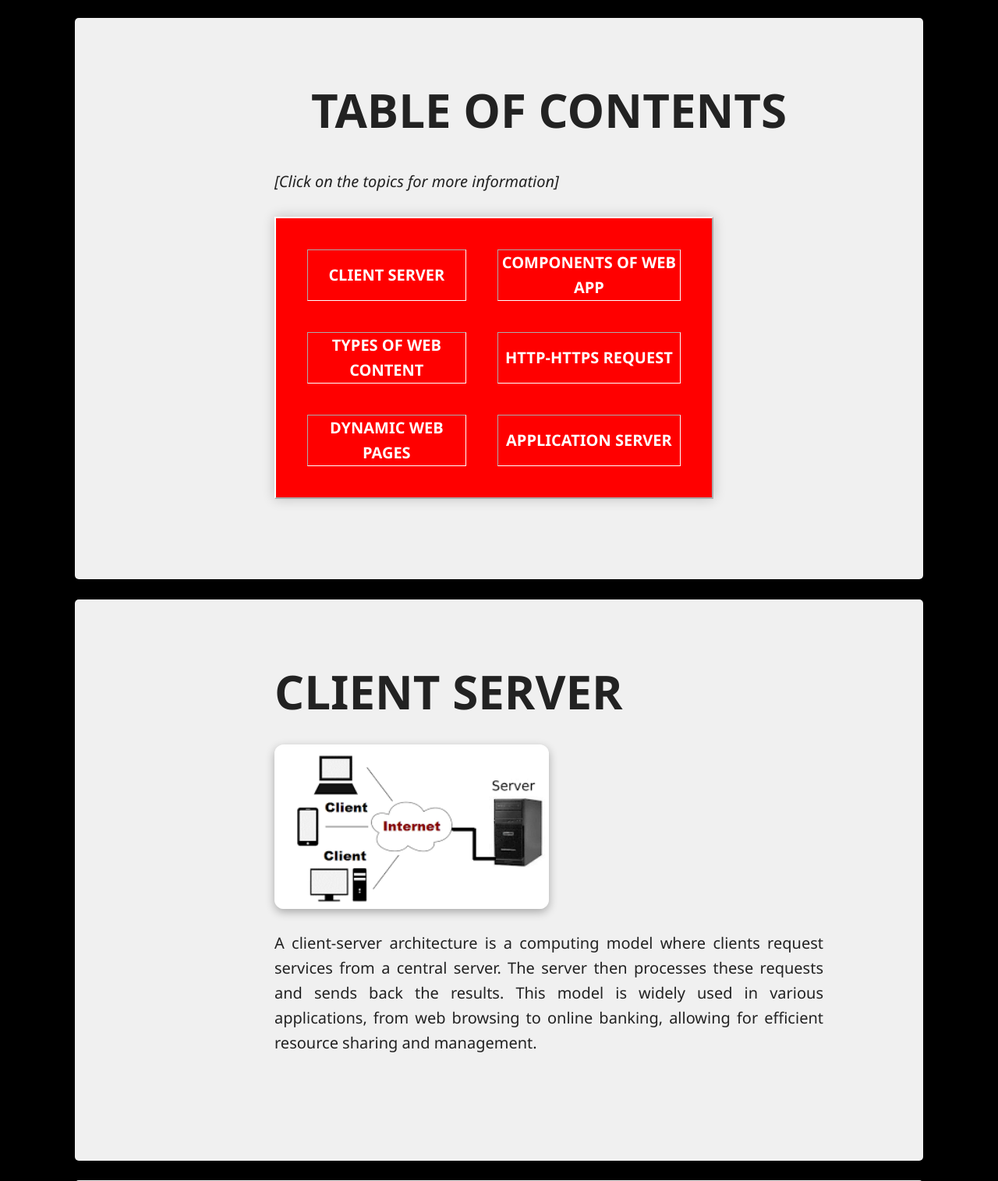
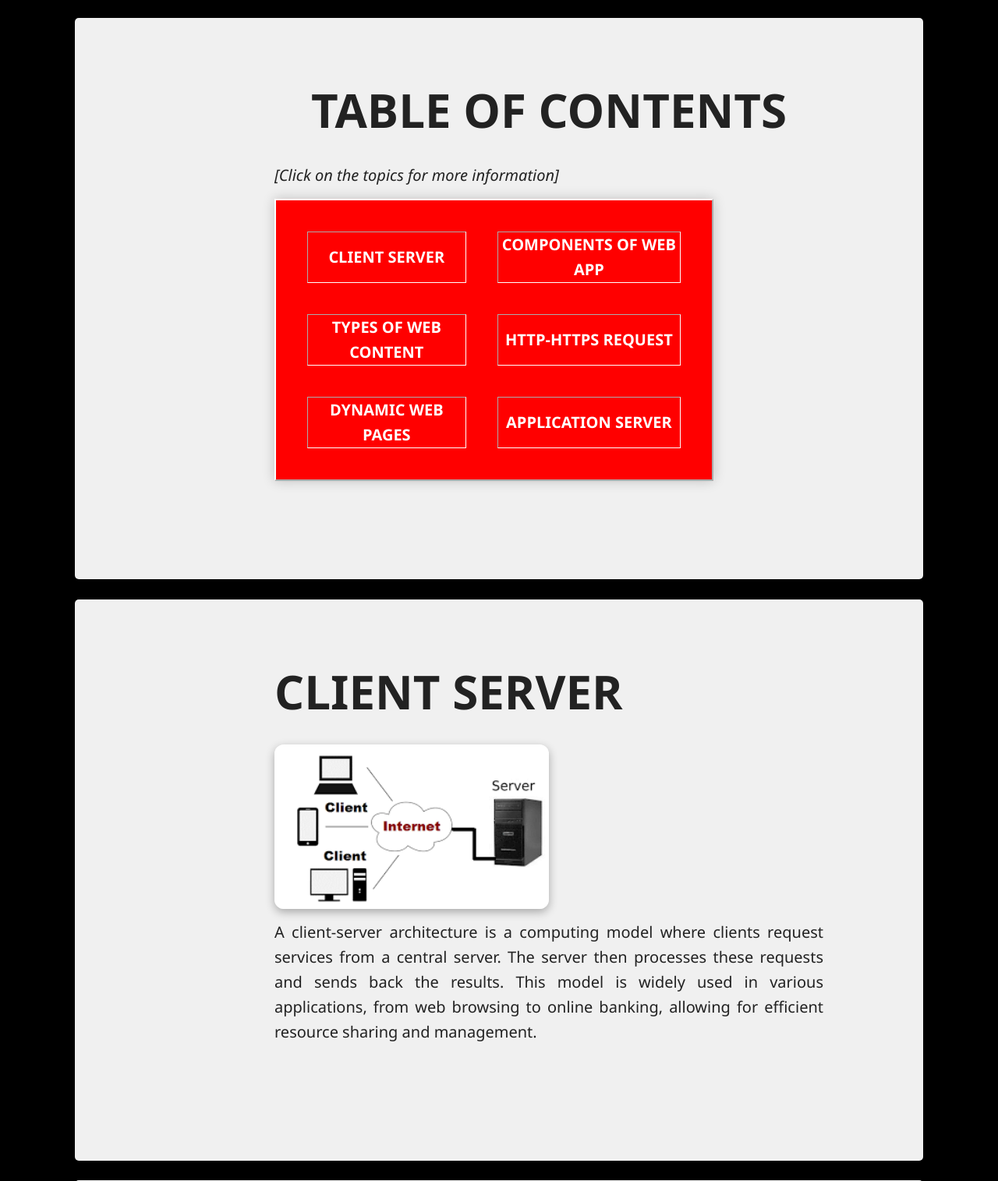
Before and after one commit to DEVIKAKARTHIK/Web-programming, a PHP site: page / in a window 1280 px wide. Shown: the part 748-2263 px from the top of the page at 78% size. Run offline with PHP 8.4, Linux system fonts and the light colour scheme; lists and menus that the app fills with data are empty.

Commit message:
Update style.css

```diff
--- a/Exercise3/style.css
+++ b/Exercise3/style.css
@@ -87,7 +87,7 @@ table a:hover{
 }
 p{
     font-size: 20px;
-     margin: 4% auto;
+     margin: 2% auto;
      text-align:justify;
 }
 section img {
```
